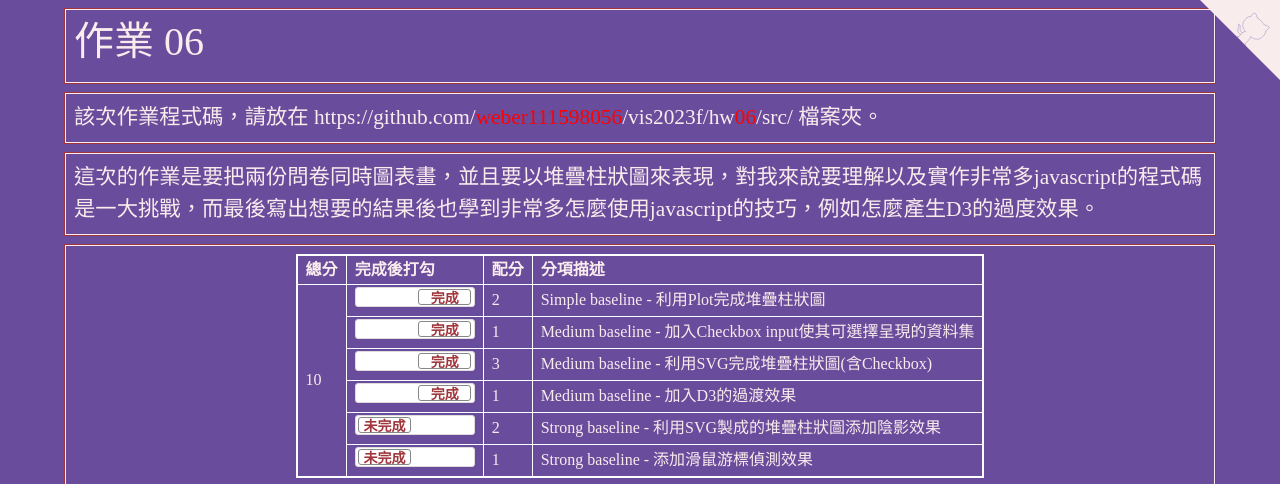
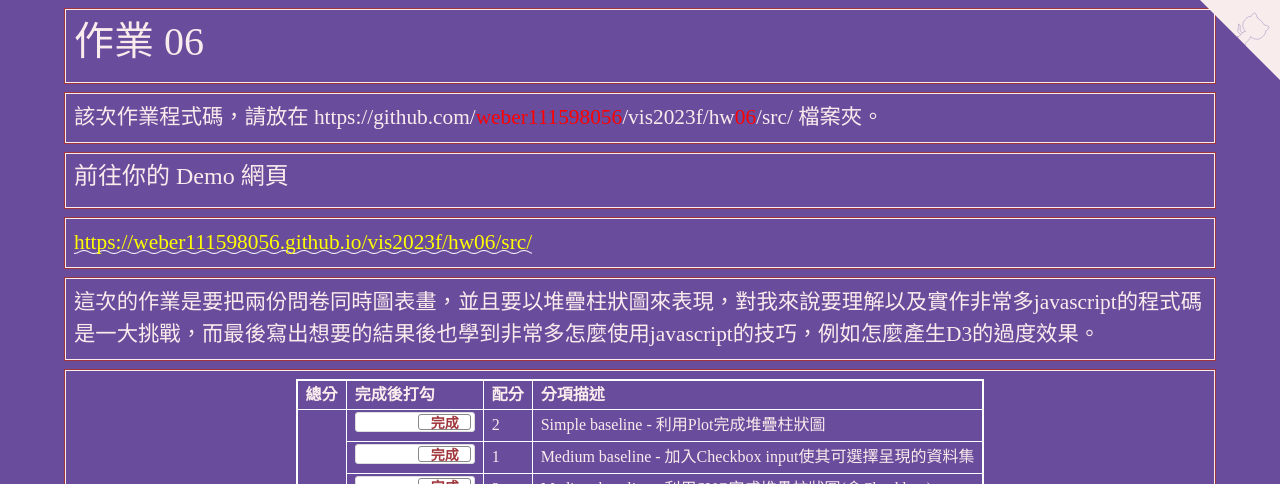
Before and after one commit to weber111598056/vis2023f, a plain HTML site: page hw06/index.html in a window 1280 px wide. Shown: the top 484 px of the page. Drawn offline with nearby package versions, Linux system fonts and the light colour scheme.

Commit message:
just update index.html

```diff
--- a/hw06/index.html
+++ b/hw06/index.html
@@ -182,6 +182,21 @@
     </div>
   </div>
 
+    <!-- ------------------------------------------------>
+    <div class="row hw12">
+      <div class="col-md-12 twenty">
+        <h4>前往你的 Demo 網頁</h4>
+      </div>
+    </div>
+
+    <!-- ------------------------------------------------>
+
+    <div class="row hw12">
+      <div class="col-md-12 twenty">
+        <a href="https://weber111598056.github.io/vis2023f/hw06/src/">https://weber111598056.github.io/vis2023f/hw06/src/</a>
+        </div>
+    </div>
+
   <!-- ------------------------------------------------>
   <div class="row hw12">
     <div class="col-md-12 twenty">
```
Also changed, not shown: hw04/index.html (+12 -0 lines).
